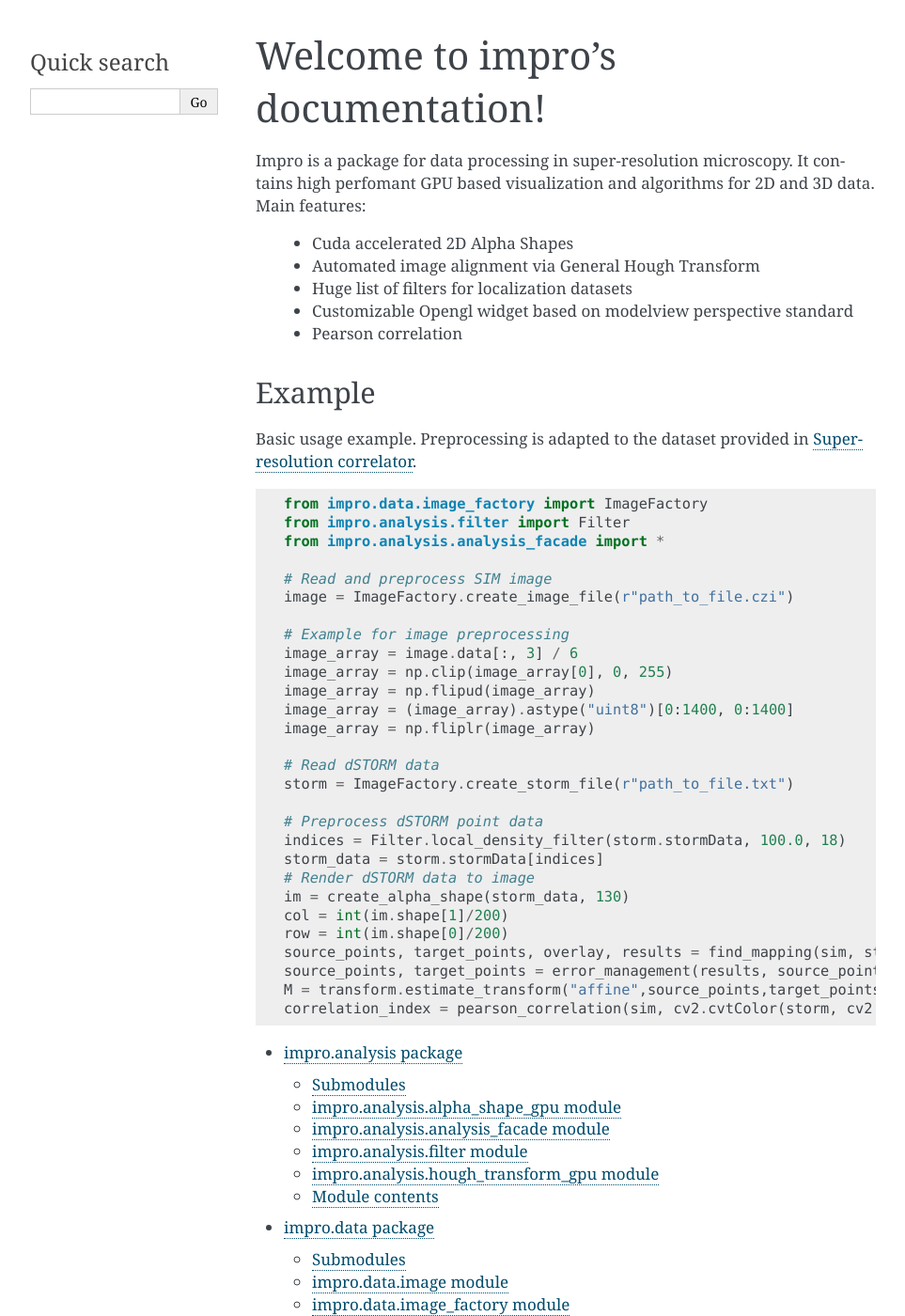
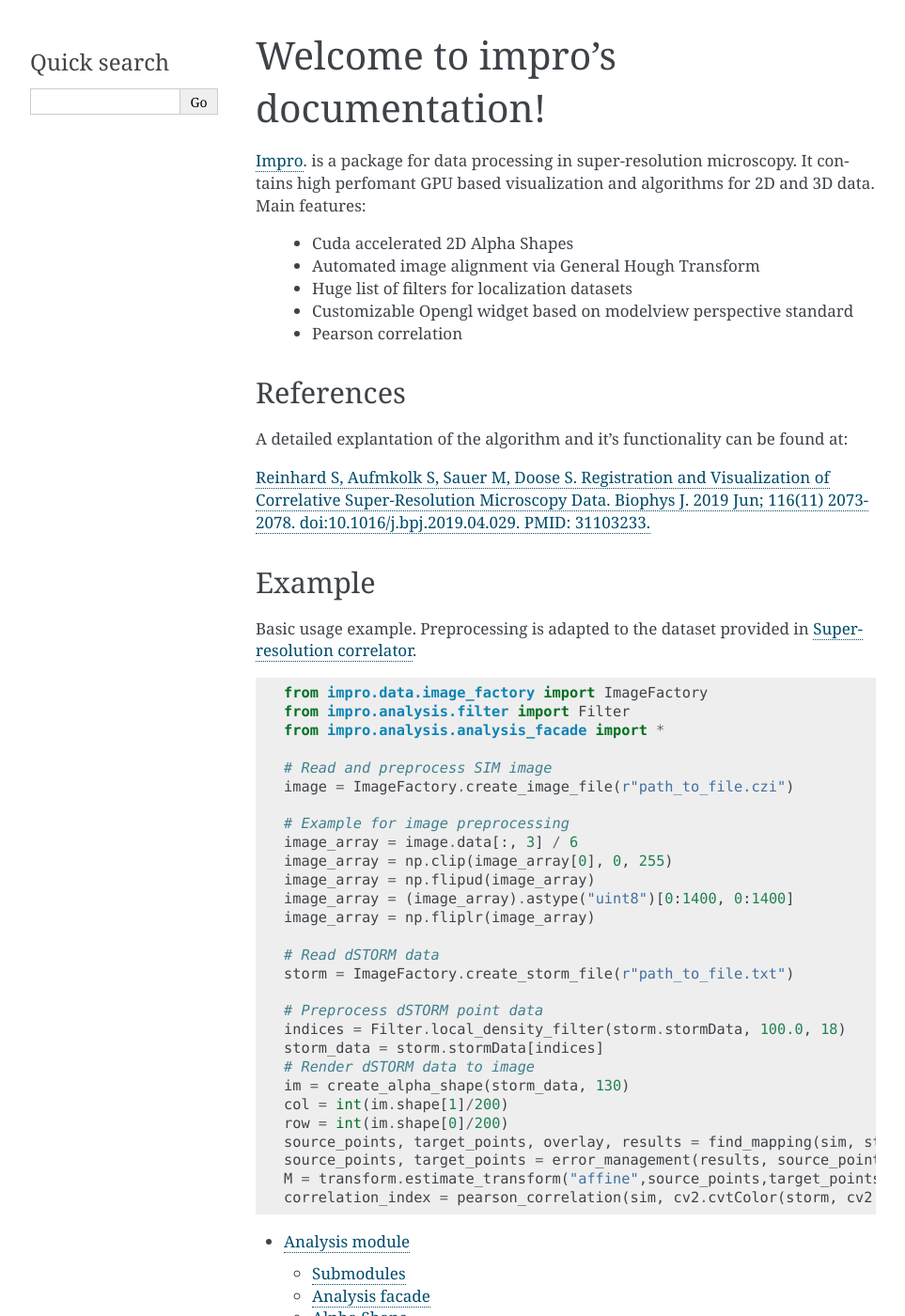
Before and after one commit to super-resolution/Impro, a Sphinx documentation site: the page built from doc/index.rst, in a window 1280 px wide and 1400 px high. Shown: the whole window at 94% size, without its empty margins (148-1111 px from the left). Built offline with Sphinx 7.4.7, drawn with Linux system fonts in a browser that asks for light colours; formulas are drawn with MathJax 3; pages that are not in the unit, such as notebooks, are missing from menus; some of the changed text lies outside the part shown.

Commit message:
updated some doc added images

```diff
--- a/doc/conf.py
+++ b/doc/conf.py
@@ -38,7 +38,7 @@ for mod_name in MOCK_MODULES:
 # Add any Sphinx extension module names here, as strings. They can be
 # extensions coming with Sphinx (named 'sphinx.ext.*') or your custom
 # ones.
-extensions = ['sphinx.ext.autodoc','sphinx.ext.napoleon']
+extensions = ['sphinx.ext.autodoc','sphinx.ext.napoleon','sphinx.ext.autosectionlabel','sphinx.ext.imgmath']
 
 # Add any paths that contain templates here, relative to this directory.
 templates_path = ['_templates']
--- a/doc/impro.analysis.rst
+++ b/doc/impro.analysis.rst
@@ -1,10 +1,20 @@
-impro\.analysis package
+Analysis module
 =======================
+Collection of useful analysis tools. For easy acess use the :ref:`Analysis facade`
 
 Submodules
 ----------
 
-impro\.analysis\.alpha\_shape\_gpu module
+Analysis facade
+----------------------------------------
+
+.. automodule:: impro.analysis.analysis_facade
+    :members:
+    :undoc-members:
+    :show-inheritance:
+
+
+Alpha Shape
 -----------------------------------------
 
 .. automodule:: impro.analysis.alpha_shape_gpu
@@ -12,15 +22,7 @@ impro\.analysis\.alpha\_shape\_gpu module
     :undoc-members:
     :show-inheritance:
 
-impro\.analysis\.analysis\_facade module
-----------------------------------------
-
-.. automodule:: impro.analysis.analysis_facade
-    :members:
-    :undoc-members:
-    :show-inheritance:
-
-impro\.analysis\.filter module
+Filter
 ------------------------------
 
 .. automodule:: impro.analysis.filter
@@ -28,7 +30,7 @@ impro\.analysis\.filter module
     :undoc-members:
     :show-inheritance:
 
-impro\.analysis\.hough\_transform\_gpu module
+Hough Transform
 ---------------------------------------------
 
 .. automodule:: impro.analysis.hough_transform_gpu
--- a/doc/index.rst
+++ b/doc/index.rst
@@ -5,7 +5,7 @@
 
 Welcome to impro's documentation!
 =================================
-Impro is a package for data processing in super-resolution microscopy. It contains high perfomant
+`Impro <https://github.com/super-resolution/impro>`_. is a package for data processing in super-resolution microscopy. It contains high perfomant
 GPU based visualization and algorithms for 2D and 3D data.
 Main features:
 
@@ -14,6 +14,15 @@ Main features:
  * Huge list of filters for localization datasets
  * Customizable Opengl widget based on modelview perspective standard
  * Pearson correlation
+
+References
+----------
+A detailed explantation of the algorithm and it's functionality can be found at:
+
+`Reinhard S, Aufmkolk S, Sauer M, Doose S.
+Registration and Visualization of Correlative Super-Resolution Microscopy Data.
+Biophys J. 2019 Jun; 116(11) 2073-2078.
+doi:10.1016/j.bpj.2019.04.029. PMID: 31103233. <https://doi.org/10.1016/j.bpj.2019.04.029>`_
 
 Example
 -------
```
Also changed, not shown: Readme.md (+1 -0 lines), doc/fig/alpha.png (added), 1 other file.
